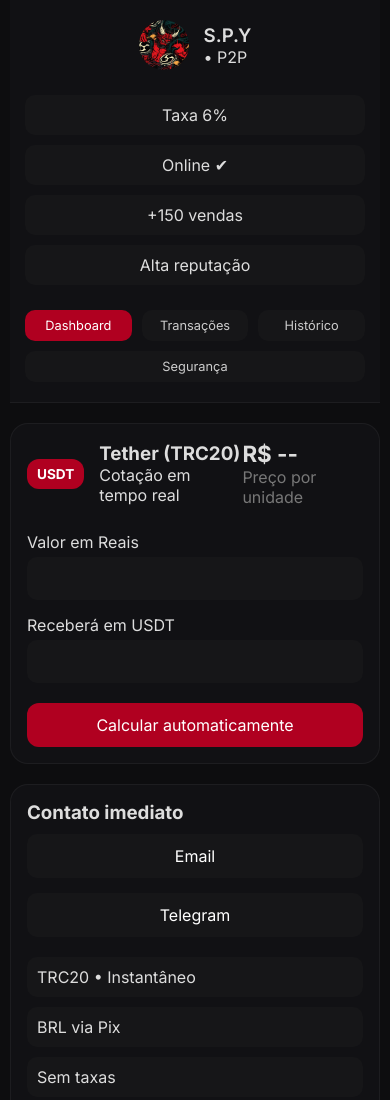
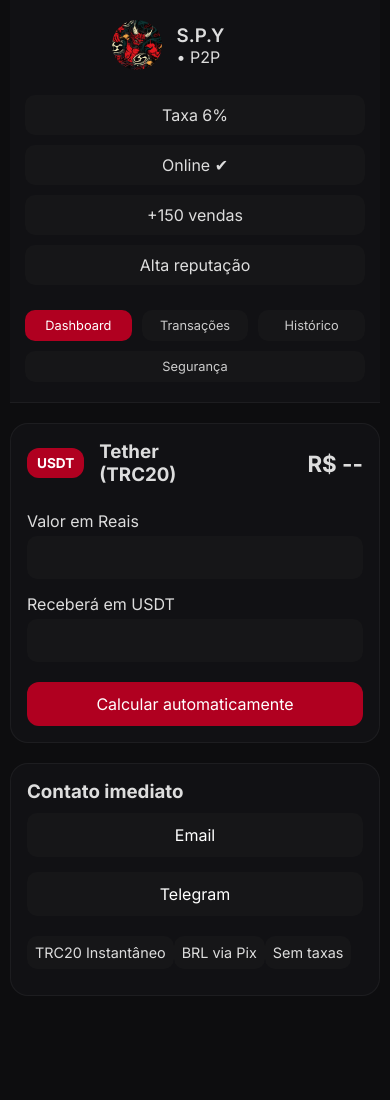
Before and after one commit to spysJK/P2P, a plain HTML site: page index.html in a window 390 px wide. Shown: the top 1100 px of the page. After the commit the page ends 996 px from the top, so only its background shows below. Drawn offline with Linux system fonts and the light colour scheme; no server answers.

Commit message:
atualizacao css responsivel

```diff
--- a/index.html
+++ b/index.html
@@ -53,14 +53,13 @@
                             <div class="icon">USDT</div>
                             <div class="info">
                                 <h3>Tether (TRC20)</h3>
-                                <p>Cotação em tempo real</p>
                             </div>
                         </div>
                     </div>
 
                     <div>
                         <div class="price-big" id="livePrice">R$ --</div>
-                        <div class="price-sub">Preço por unidade</div>
+
                     </div>
                 </div>
 
@@ -93,7 +92,7 @@
                 </div>
 
                 <div class="info-list">
-                    <div class="info-item">TRC20 • Instantâneo</div>
+                    <div class="info-item">TRC20 Instantâneo</div>
                     <div class="info-item">BRL via Pix</div>
                     <div class="info-item">Sem taxas</div>
                 </div>
--- a/style.css
+++ b/style.css
@@ -271,6 +271,19 @@
     {
         justify-content: center;
     }
+    .info{
+        width: 30%;
+    }
+    .info-list{
+        display: flex;
+        align-items: center;
+    }
+    .info-item{
+        text-align: center;
+        font-size: 0.9rem;
+        line-height: 1.2;
+        padding: 8px;
+
 }
 
 /* ----------- Celulares (≤ 600px) ----------- */
```
